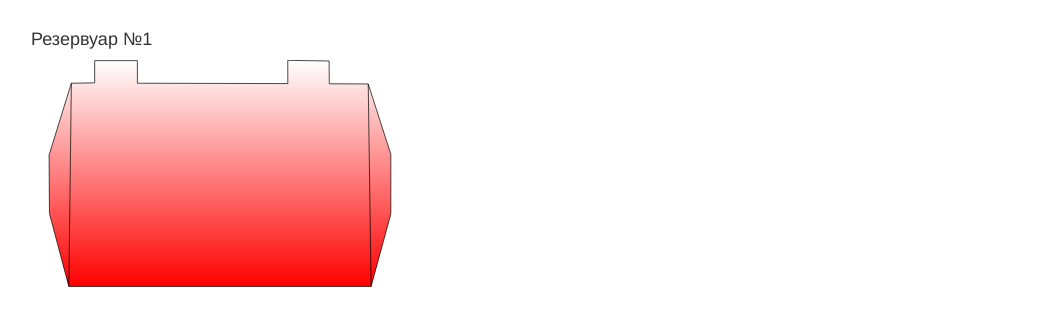
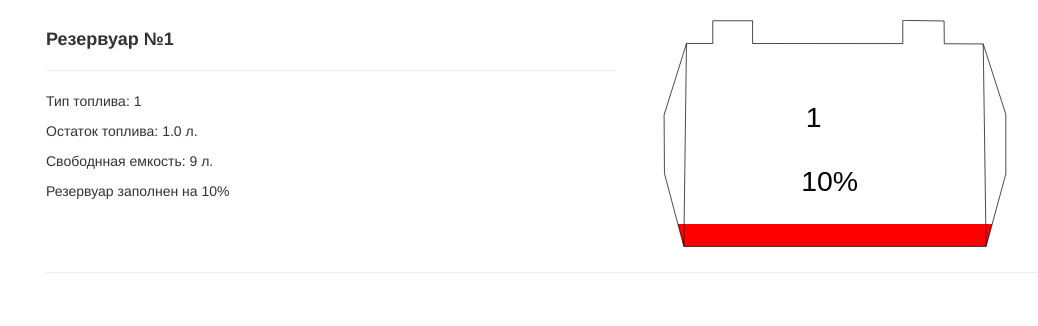
Before and after one commit to RenOoise/aob, a Flask app: a page that uses app/templates/page_azs.html in a window 1280 px wide. Shown: the part 52-378 px from the top of the page, without its empty margins (24-1062 px from the left). Run offline with Flask 2, Linux system fonts and the light colour scheme; a user stored in the database is signed in; tables that the repository leaves empty hold one stand-in row (values such as "Sample post"); some libraries are stand-ins or nearby versions.

Commit message:
Резервуары

```diff
--- a/app/main/routes.py
+++ b/app/main/routes.py
@@ -241,7 +241,7 @@ def online():
 @login_required
 def page_azs(id):
     azs_list = AzsList.query.filter_by(id=id).first()
-    # online = FuelResidue.query.filter_by(azs_id=id).outerjoin(Tanks).order_by(Tanks.tank_number).all()
     tanks_list = Tanks.query.filter_by(azs_id=id).all()
-    return render_template('page_azs.html', title='АЗС № ' + str(azs_list.number) , online_active=True,
+    online = FuelResidue.query.outerjoin(Tanks).order_by(Tanks.tank_number).all()
+    return render_template('page_azs.html', title='АЗС № ' + str(azs_list.number), page_azs_active=True,
                            online=online, azs_list=azs_list, tanks_list=tanks_list)
--- a/app/templates/page_azs.html
+++ b/app/templates/page_azs.html
@@ -8,8 +8,22 @@
         <div class="row py-4">
             <div class="card">
                 <div class="card-body">
-                        <div class="row">
-                                        <h4>Резервуар №1</h4>
+                    {% for i in tanks_list %}
+                    <div class="row py-4">
+                        <div class="col col-md-6">
+                            <h4><b>Резервуар №{{ i.tank_number }}</b></h4>
+                            <hr>
+                            {%- for z in online -%}
+                            {%- if z.tank_id == i.id -%}
+
+                            <p>Тип топлива: {{z.product_code}}</p>
+                            <p>Остаток топлива: {{z.fuel_volume}} л.</p>
+                            <p>Свободнная емкость: {{(i.corrected_capacity - z.fuel_volume)|int(0)}} л.</p>
+                            <p>Резервуар заполнен на {{ (100*(z.fuel_volume/i.corrected_capacity))|int }}%</p>
+                            {%- endif -%}
+                            {%- endfor -%}
+                        </div>
+                        <div class="col col-md-6">
                             <svg
                                     xmlns:dc="http://purl.org/dc/elements/1.1/"
                                     xmlns:cc="http://creativecommons.org/ns#"
@@ -22,17 +36,53 @@
                                     height="60mm"
                                     viewBox="0 0 127.48493 84.417326"
                                     version="1.1"
-                                                id="svg3719"
+                                    id="svg3719{{i.tank_number}}"
                                     inkscape:version="0.92.4 (5da689c313, 2019-01-14)"
                                     sodipodi:docname="tank.svg">
-                                            <linearGradient id="lg" x1="0.5" y1="1" x2="0.5" y2="0">
-                                                <stop offset="0%" stop-opacity="1" stop-color="red"/>
-                                                <stop offset="0%" stop-opacity="1" stop-color="red"/>
-                                                <stop offset="100%" stop-opacity="0" stop-color="red"/>
-                                                <stop offset="100%" stop-opacity="0" stop-color="red"/>
+                                <linearGradient id="lg{{ i.tank_number }}" x1="0.5" y1="1" x2="0.5" y2="0">
+                                    <stop offset="
+                            {%- for z in online -%}
+                            {%- if z.tank_id == i.id -%}
+                            {%- if z.fuel_volume == None -%}
+                            None
+                            {%- else -%}
+                            {{ (100*(z.fuel_volume/i.corrected_capacity))|int }}
+                            {%- endif -%}
+                            {%- endif -%}
+                            {%- endfor -%}%" stop-opacity="1" stop-color="red"/>
+                                    <stop offset="
+                                    {%- for z in online -%}
+                            {%- if z.tank_id == i.id -%}
+                            {%- if z.fuel_volume == None -%}
+                            None
+                            {%- else -%}
+                            {{ (100*(z.fuel_volume/i.corrected_capacity))|int }}
+                            {%- endif -%}
+                            {%- endif -%}
+                            {%- endfor -%}%" stop-opacity="1" stop-color="red"/>
+                                    <stop offset="
+                                    {%- for z in online -%}
+                            {%- if z.tank_id == i.id -%}
+                            {%- if z.fuel_volume == None -%}
+                            None
+                            {%- else -%}
+                            {{ (100*(z.fuel_volume/i.corrected_capacity))|int }}
+                            {%- endif -%}
+                            {%- endif -%}
+                            {%- endfor -%}%" stop-opacity="0" stop-color="red"/>
+                                    <stop offset="                            {%- for z in online -%}
+                            {%- if z.tank_id == i.id -%}
+                            {%- if z.fuel_volume == None -%}
+                            None
+                            {%- else -%}
+                            {{ (100*(z.fuel_volume/i.corrected_capacity))|int }}
+                            {%- endif -%}
+                            {%- endif -%}
+                            {%- endfor -%}%" stop-opacity="0" stop-color="red">
+                                        <animate attributeName="offset" values="0;1;0" repeatCount="indefinite" dur="5s"  begin="0s"/>
+                                    </stop>
                                 </linearGradient>
-                                            <defs
-                                                    id="defs3713" />
+                                <defs id="defs3713" />
                                 <sodipodi:namedview
                                         id="base"
                                         pagecolor="#ffffff"
@@ -69,27 +119,67 @@
                                         id="layer1"
                                         transform="translate(-34.299497,-68.050586)">
                                     <path
-                                                        style="fill:url(#lg);stroke:#000000;stroke-width:0.26458332px;stroke-linecap:butt;stroke-linejoin:miter;stroke-opacity:1"
-                                                        d="m 34.565548,125.20776 -0.133636,-21.78247 8.285355,-26.726947 8.686259,-0.133636 2e-6,-8.285355 h 15.902537 l -10e-7,8.41899 55.992956,0.133635 -0.0229,-8.647119 15.39092,0.22813 0.0782,8.490555 14.48792,0.06207 8.41898,26.192417 v 22.18337 l -7.34991,26.99422 H 41.781825 Z"
+                                            style="fill:url(#lg{{ i.tank_number }});stroke:#000000;stroke-width:0.26458332px;stroke-linecap:butt;stroke-linejoin:miter;stroke-opacity:1"
+                                            d="m 34.565548,125.20776 -0.133636,-21.78247 8.334252,-26.628209 9.789583,2e-6 0,-8.466669 h 14.816667 v 8.466667 l 55.926606,0.0349 -0.0229,-8.647119 15.39092,0.22813 0.0782,8.490555 14.48792,0.06207 8.41898,26.192415 v 22.18337 l -7.34991,26.99422 H 41.781825 Z"
                                             id="path3891"
                                             inkscape:connector-curvature="0"
-                                                        sodipodi:nodetypes="ccccccccccccccccc"
-
-                                                />
+                                            sodipodi:nodetypes="ccccccccccccccccc" />
                                     <path
                                             style="fill:none;stroke:#000000;stroke-width:0.26458332px;stroke-linecap:butt;stroke-linejoin:miter;stroke-opacity:1"
-                                                        d="M 42.717267,76.698342 41.781825,152.33562"
+                                            d="M 42.766164,76.797081 41.781825,152.33562"
                                             id="path3893"
-                                                        inkscape:connector-curvature="0" />
-
+                                            inkscape:connector-curvature="0"
+                                            sodipodi:nodetypes="cc" />
                                     <path
                                             style="fill:none;stroke:#000000;stroke-width:0.26458332px;stroke-linecap:butt;stroke-linejoin:miter;stroke-opacity:1"
                                             d="m 153.23316,76.965613 1.06907,75.370007"
                                             id="path3895"
                                             inkscape:connector-curvature="0" />
+                                    <text
+                                            xml:space="preserve"
+                                            style="font-style:normal;font-weight:normal;font-size:10.58333302px;line-height:1.25;font-family:sans-serif;letter-spacing:0px;word-spacing:0px;fill:#000000;fill-opacity:1;stroke:none;stroke-width:0.26458332"
+                                            x="81.338936"
+                                            y="107.93903"
+                                            id="text3731"><tspan
+         sodipodi:role="line"
+         id="tspan3729"
+         x="81.338936"
+         y="107.93903"
+         style="stroke-width:0.26458332">  {{i.fuel_type}}</tspan></text>
+                                    <text
+                                            xml:space="preserve"
+                                            style="font-style:normal;font-weight:normal;font-size:10.58333302px;line-height:1.25;font-family:sans-serif;letter-spacing:0px;word-spacing:0px;fill:#000000;fill-opacity:1;stroke:none;stroke-width:0.26458332"
+                                            x="85.453117"
+                                            y="131.58847"
+                                            id="text3735"><tspan
+         sodipodi:role="line"
+         id="tspan3733"
+         x="85.453117"
+         y="131.58847"
+         style="stroke-width:0.26458332">
+                                        {%- for z in online -%}
+                            {%- if z.tank_id == i.id -%}
+                            {%- if z.fuel_volume == None -%}
+                            None
+                            {%- else -%}
+                            {{ (100*(z.fuel_volume/i.corrected_capacity))|int }}%
+                            {%- endif -%}
+                            {%- endif -%}
+                            {%- endfor -%}</tspan><tspan
+                                            sodipodi:role="line"
+                                            x="85.453117"
+                                            y="144.81764"
+                                            style="stroke-width:0.26458332"
+                                            id="tspan3737" /></text>
+                                </g>
                                 </g>
                             </svg>
-
+                        </div>
+                    </div>
+                    <hr>
+                    {% endfor %}
+                </div>
+            </div>
         </div>
     </div>
 </div>
```
Lines whose indentation alone changed are shown as unchanged.
